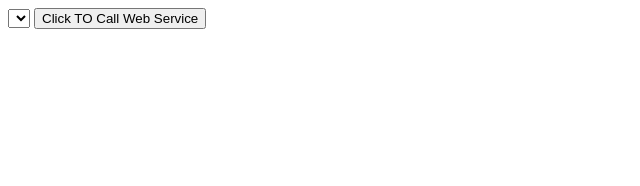
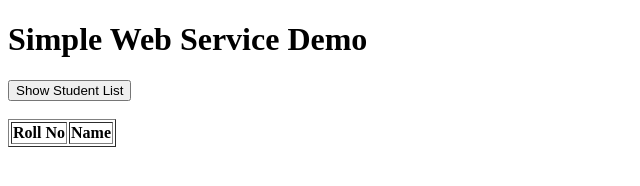
Before and after one commit to rajoleanil75/Hello-JWS, a plain HTML site: page web/index.html in a window 1280 px wide. Shown: the whole page, without its empty margins (0-640 px from the left). Drawn offline with Linux system fonts and the light colour scheme.

Commit message:
Show Student records in HTML tables using web service

```diff
--- a/web/index.html
+++ b/web/index.html
@@ -4,19 +4,26 @@
     <script type="text/javascript" src="assets/jquery-3.2.1.js"></script>
     <script>
         function getStudents() {
-            document.getElementById("comboStudents").length = 0;
+            var tbl = document.getElementById('tbl');
             $.ajax(
                 {
                     url: "http://localhost:8080/Hello_JWS_war_exploded/api/student-api/viewAll",
                     type: 'GET',
-                    // data :
-                    //     {
-                    //         'rawItemArray' : newRawItemArray
-                    //     },
+                    data :
+                        {
+                            'student_roll' : 54
+                        },
                     dataType:'JSON',
                     success: function(data)
                     {
-                        alert(data);
+                        for(var i=1;i<data.length+1;i++)
+                        {
+                            var x=tbl.insertRow(i);
+                            x.insertCell(0);
+                            x.insertCell(1);
+                            tbl.rows[i].cells[0].innerHTML=data[i-1]["roll"];
+                            tbl.rows[i].cells[1].innerHTML=data[i-1]["name"];
+                        }
                     },
                     error : function(request,error)
                     {
@@ -26,12 +33,21 @@
         }
     </script>
 </head>
-<title>Attendance System</title>
+<title>Simple Web Service</title>
 <body>
+<h1>Simple Web Service Demo</h1>
 <form>
-    <select name="comboStudents" id="comboStudents">
-    </select>
-    <input type="button" onclick="getStudents()" value="Click TO Call Web Service">
+    <input type="button" onclick="getStudents()" value="Show Student List">
+
+    <br>
+    <br>
+
+    <table id="tbl"  border="double">
+        <thead>
+        <th>Roll No</th>
+        <th>Name</th>
+        </thead>
+    </table>
 </form>
 
 </body>
```
Also changed, not shown: out/artifacts/Hello_JWS_war_exploded/index.html (+11 -2 lines), 3 other files.
